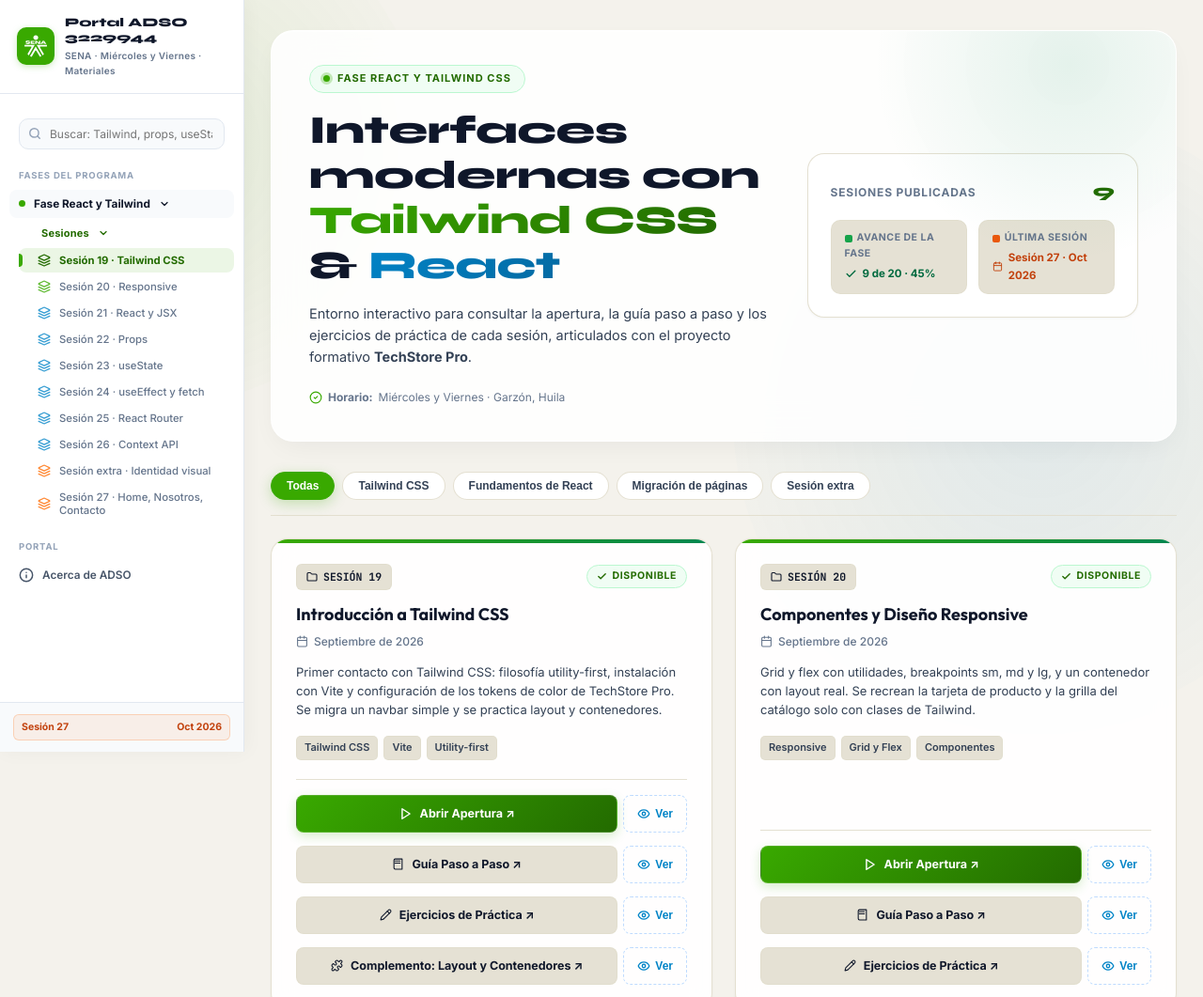
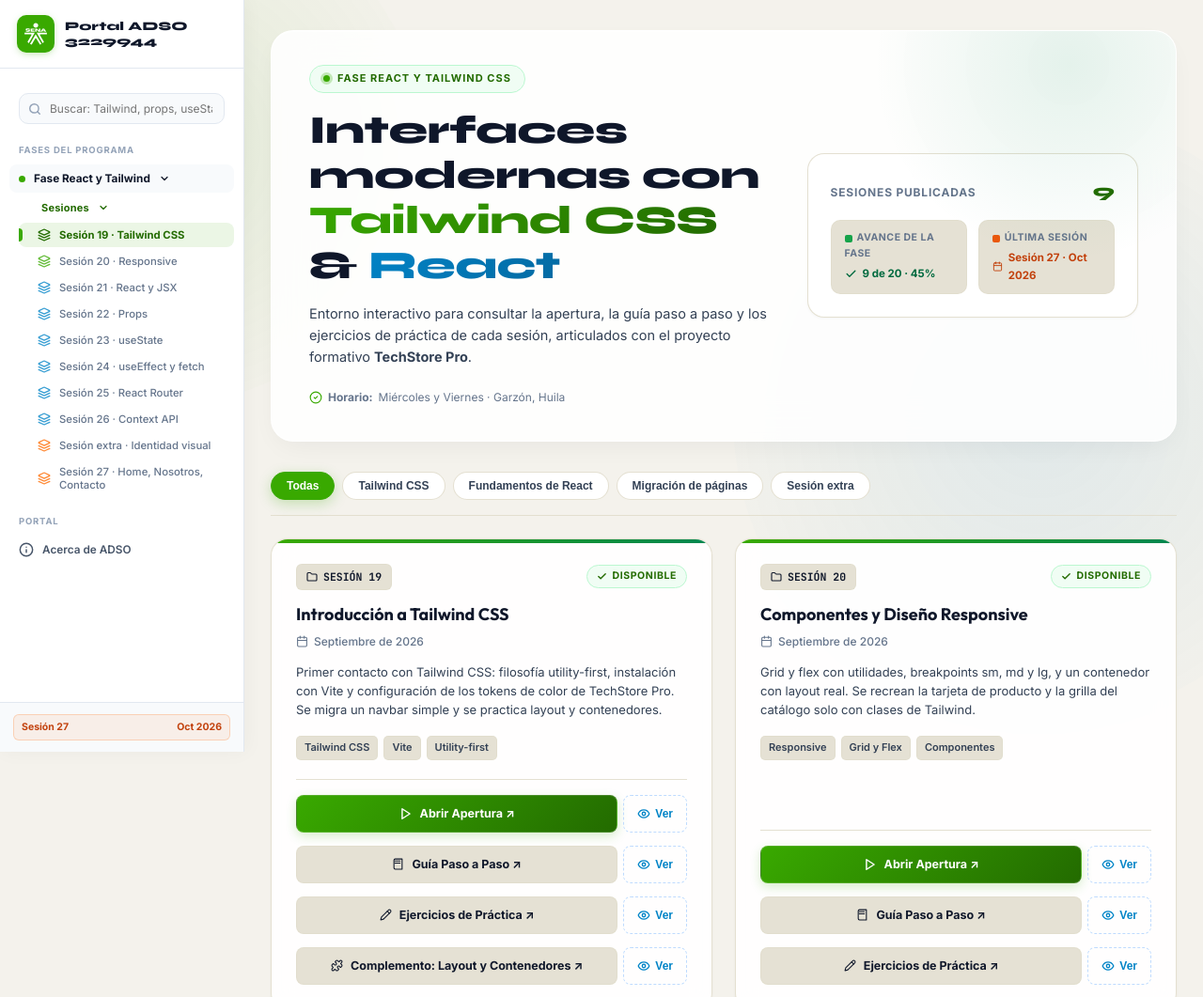
Before and after one commit to Julianon2/fase5-react-tailwind, a plain HTML site: page explorar.html in a window 1280 px wide. Shown: the top 1061 px of the page at 94% size. Drawn offline with Linux system fonts and the light colour scheme.

Commit message:
Hub: quitar el texto de horario del encabezado

```diff
--- a/explorar.html
+++ b/explorar.html
@@ -1391,7 +1391,6 @@
         </a>
         <div>
           <h2>Portal ADSO 3229944</h2>
-          <p>SENA · Miércoles y Viernes · Materiales</p>
         </div>
       </div>
       <nav class="sidebar-nav">
```
Also changed, not shown: index.html (+0 -1 lines).
